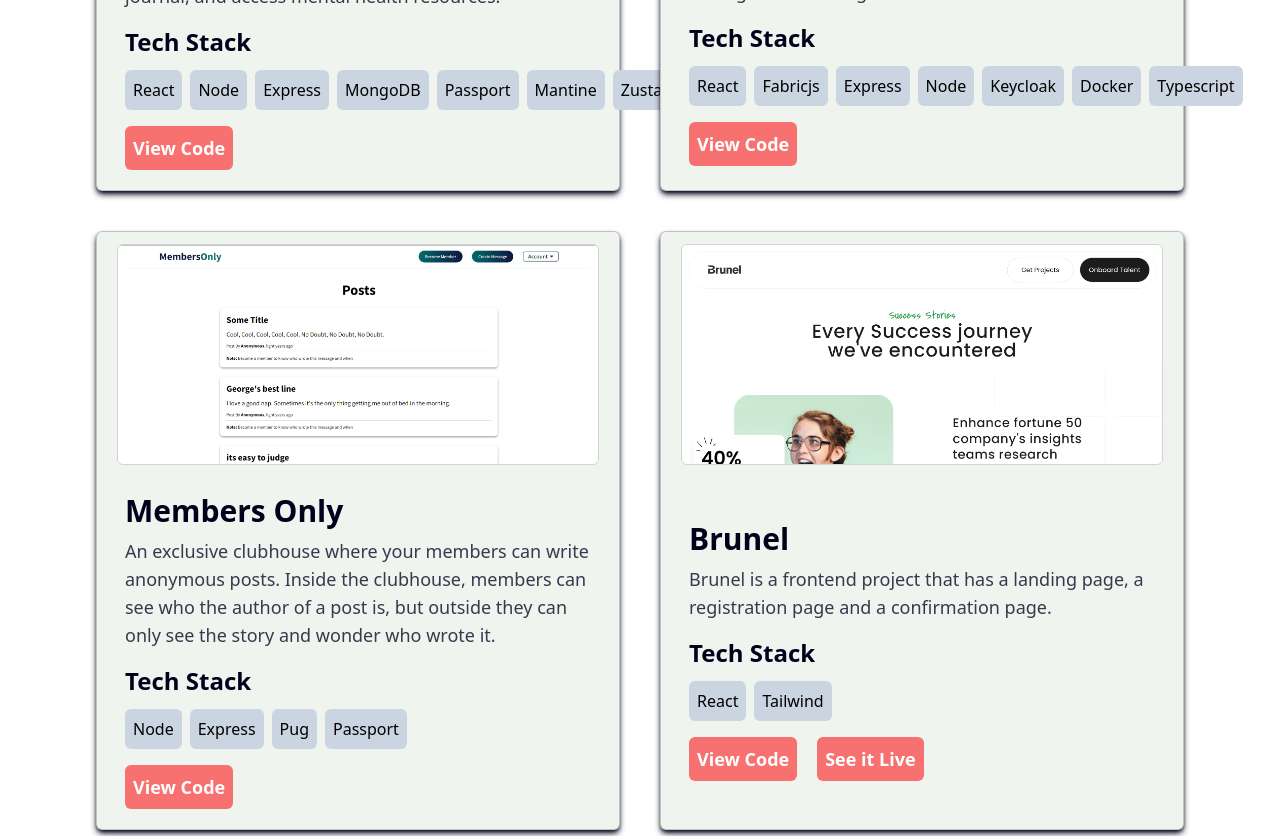
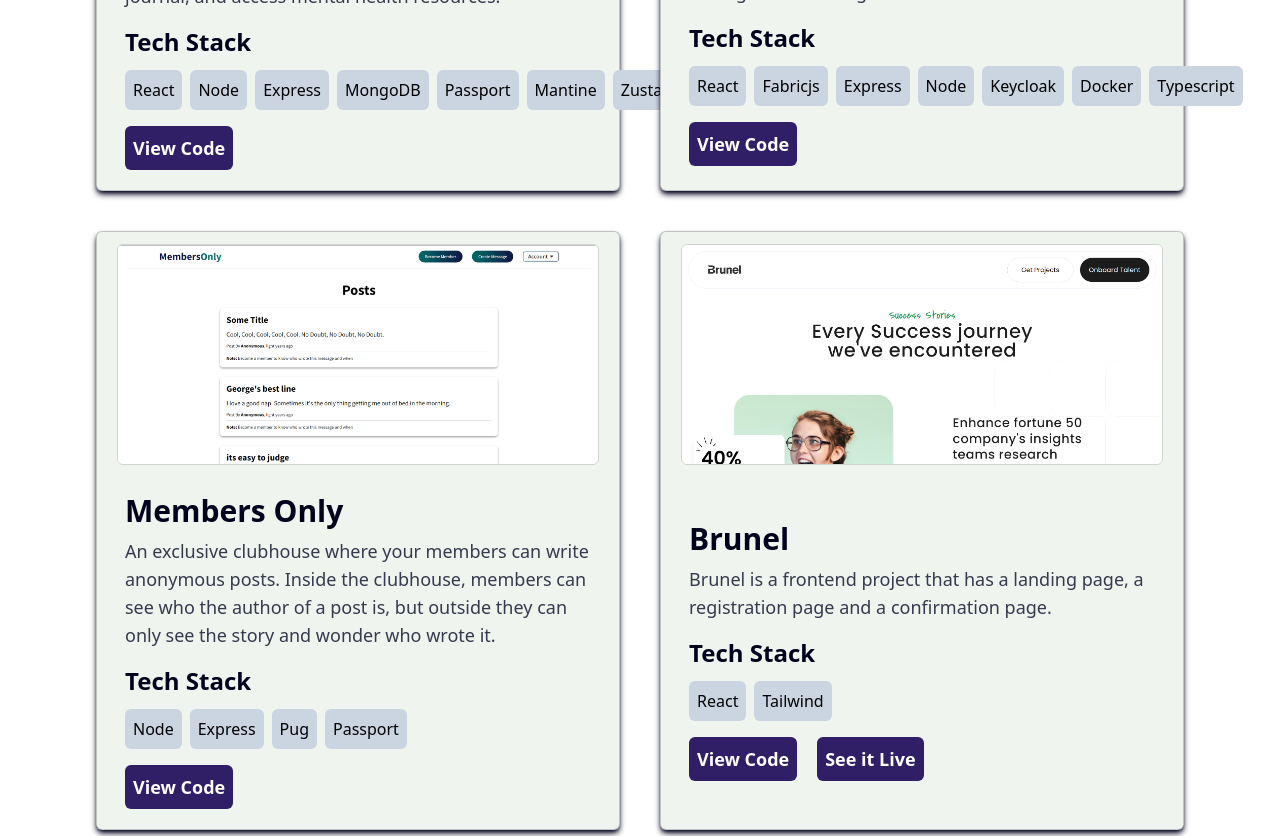
Before and after one commit to Adarshkumar03/portfolio, a React (Vite) app: page /projects in a window 1280 px wide. Shown: the part 620-1456 px from the top of the page. Built offline with nearby package versions, Linux system fonts and the light colour scheme.

Commit message:
update Project route

```diff
--- a/src/routes/Projects.tsx
+++ b/src/routes/Projects.tsx
@@ -16,8 +16,8 @@ export default function Projects() {
           ))}
         </div>
         <div className="flex">
-            {pr.github != "" && <a className="bg-red-400 p-2 text-lg text-white font-bold rounded-md mr-5" target="_blank" href={pr.github}>View Code</a>}
-            {pr.live !== "" && <a className="bg-red-400 p-2 text-lg text-white font-bold rounded-md" target="_blank" href={pr.live}>See it Live</a>}
+            {pr.github != "" && <a className="bg-[#301E67] hover:bg-[#5B8FB9] p-2 text-lg text-white font-bold rounded-md mr-5" target="_blank" href={pr.github}>View Code</a>}
+            {pr.live !== "" && <a className="bg-[#301E67] hover:bg-[#5B8FB9] p-2 text-lg text-white font-bold rounded-md" target="_blank" href={pr.live}>See it Live</a>}
         </div>
       </div>
     </div>
```
